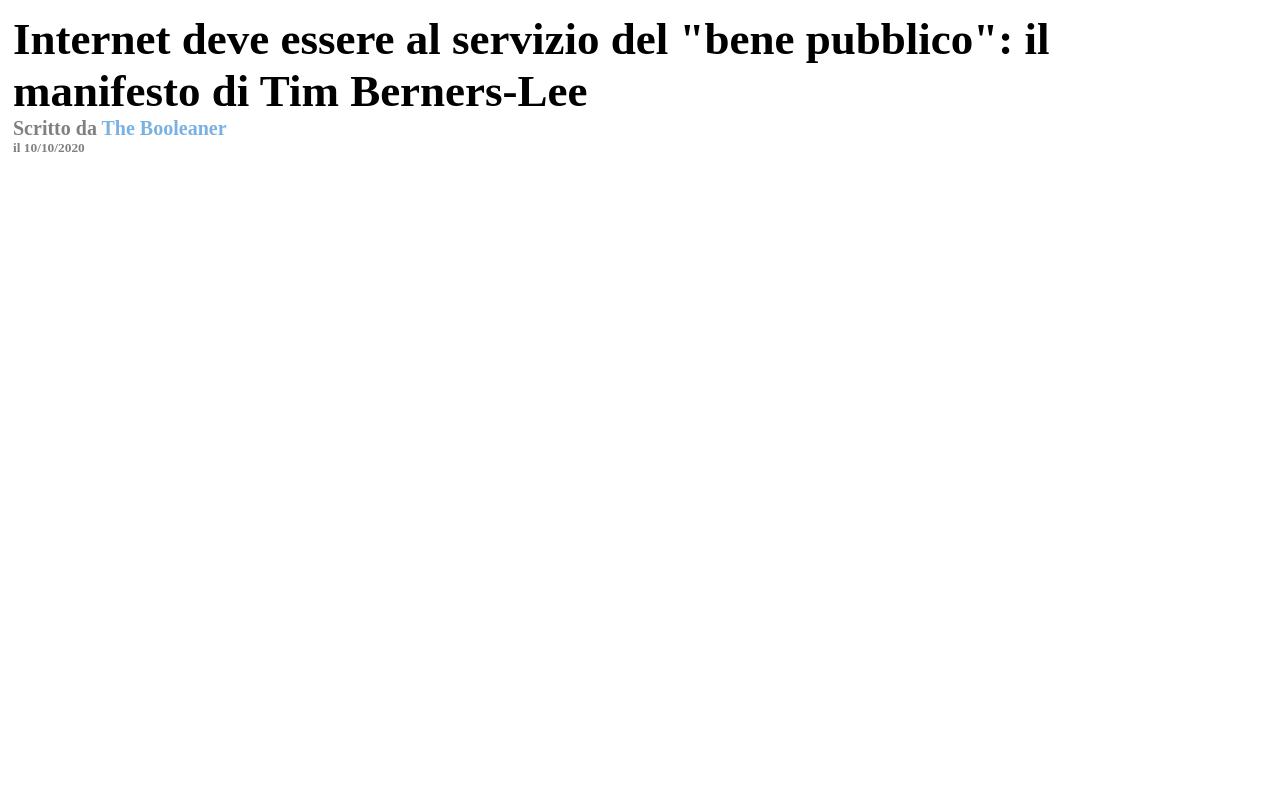
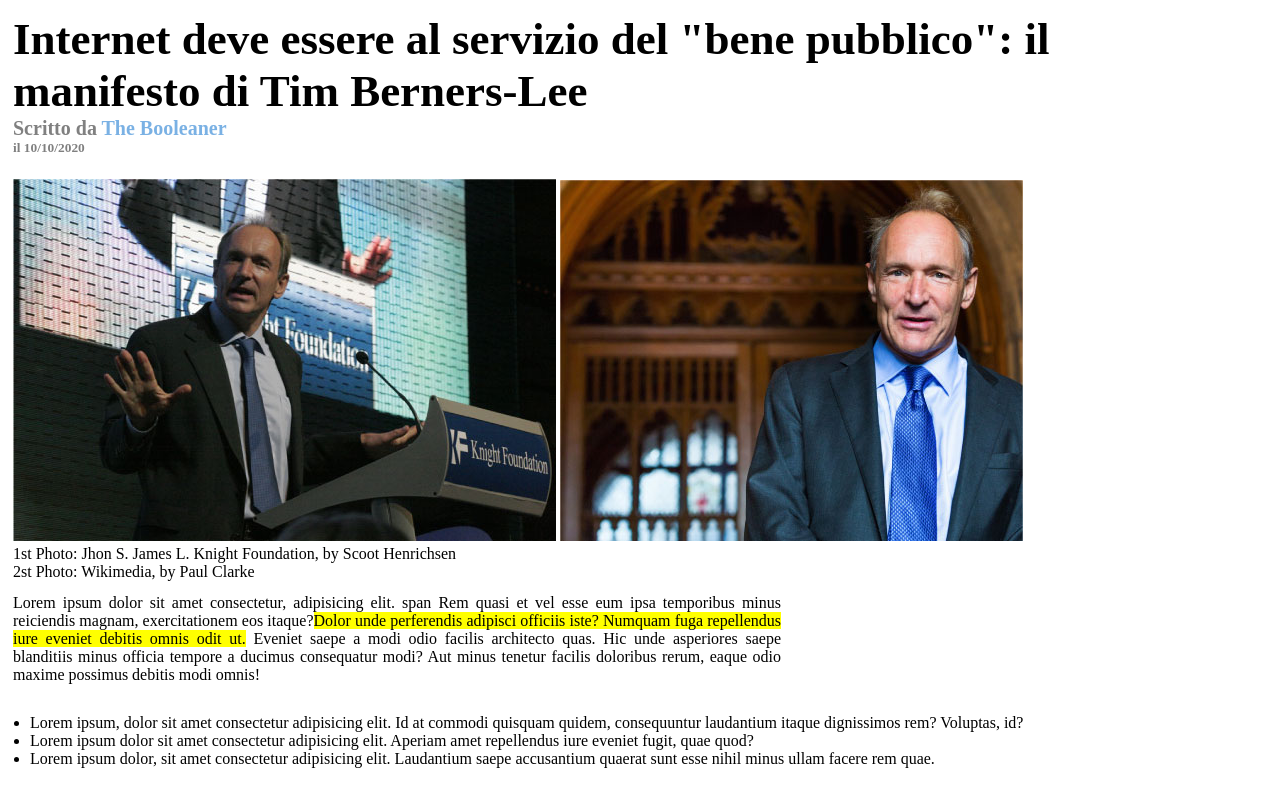
Before and after one commit to Trotteriniku/html-css-booleaner, a plain HTML site: page index.html in a window 1280 px wide. Shown: the part 85-883 px from the top of the page. Before the commit the page ends 800 px from the top, so only its background shows below. Drawn offline with Linux system fonts and the light colour scheme.

Commit message:
Picture-dida+List

```diff
--- a/css/style.css
+++ b/css/style.css
@@ -3,6 +3,18 @@
     padding: 0;
     box-sizing: border-box;
 }
+
+p {
+    margin: 13px;
+    text-align: justify;
+    max-width: 60%;
+}
+
+p span{
+    background-color: yellow;
+    color: black;
+}
+
 /* HEADER*/
 #logo {
     width: 11%;
@@ -36,3 +48,15 @@
     font-size: 20px;
 }
 /* TITOLO*/
+
+/* FOTO CON DIDASCALIA*/
+figure img {
+    margin-top: 10px;
+}
+/* FOTO CON DIDASCALIA*/
+
+/*LISTA*/
+.lista{
+    margin: 30px;
+}
+/*LISTA*/
--- a/index.html
+++ b/index.html
@@ -23,9 +23,29 @@
         </section>
         <!--TITOLO-->
 
-        <section>
+        <!--FOTO+DIDASCALIA-->
+        <section class="margin">
+            <figure>
+                <img src="img/tim-1.jpg" alt="jhon.S">
+                <img src="img/tim-2.jpg" alt="Paul Clarke">
+                <figcaption>1st Photo: Jhon S. James L. Knight Foundation, by Scoot Henrichsen</figcaption>
+                <figcaption>2st Photo: Wikimedia, by Paul Clarke</figcaption>
+            </figure>
+        </section>
+        <!--FOTO+DIDASCALIA-->
 
+        <p>Lorem ipsum dolor sit amet consectetur, adipisicing elit. span Rem quasi et vel esse eum ipsa temporibus minus reiciendis magnam, exercitationem eos itaque?<span>Dolor unde perferendis adipisci officiis iste? Numquam fuga repellendus iure eveniet debitis omnis odit ut.</span>  Eveniet saepe a modi odio facilis architecto quas. Hic unde asperiores saepe blanditiis minus officia tempore a ducimus consequatur modi? Aut minus tenetur facilis doloribus rerum, eaque odio maxime possimus debitis modi omnis!</p>
+
+        <!--LISTA-->
+        <section class="lista">
+            <ul>
+                <li>Lorem ipsum, dolor sit amet consectetur adipisicing elit. Id at commodi quisquam quidem, consequuntur laudantium itaque dignissimos rem? Voluptas, id?</li>
+                <li>Lorem ipsum dolor sit amet consectetur adipisicing elit. Aperiam amet repellendus iure eveniet fugit, quae quod?</li>
+                <li>Lorem ipsum dolor, sit amet consectetur adipisicing elit. Laudantium saepe accusantium quaerat sunt esse nihil minus ullam facere rem quae.</li>
+            </ul>
         </section>
+        <!--LISTA-->
+
     </main>
 
     <aside>
```
